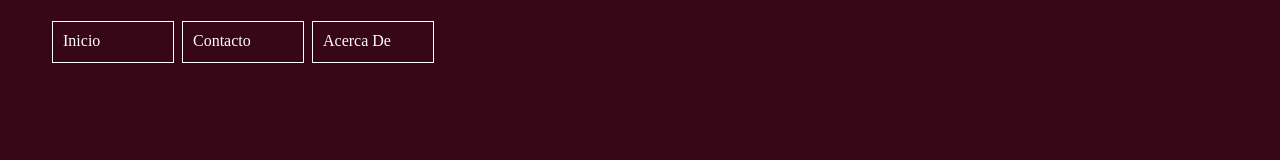
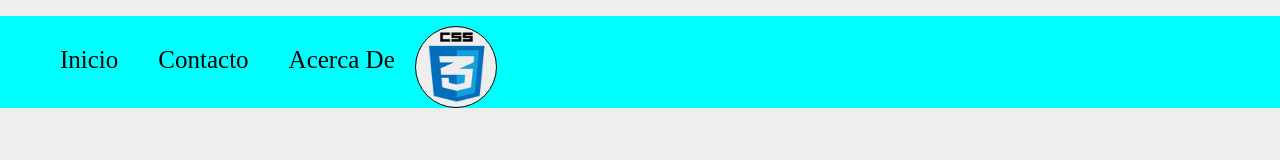
Before and after one commit to Basualdo-Dario/practicando, a plain HTML site: page 1_HTML/6_Menu.html in a window 1280 px wide. Drawn offline with Linux system fonts and the light colour scheme; a web font is replaced by a local one.

Commit message:
tercer commit

```diff
--- a/1_HTML/6_Menu.css
+++ b/1_HTML/6_Menu.css
@@ -1,37 +1,77 @@
 body{
-background-color: #370617;
+    margin: 0;
+    background-color: #eee;
+
+}
+header{
+
+
+}
+div{
+
+
 
 }
 
-
 ul{
 
-     list-style-type: none;
-    background-color: red;
+    list-style-type: none;
+    background-color: rgb(0, 255, 255);
+    overflow: hidden;
+
+
+
+
 }
 
 li{
     float: left;
-    margin: 5px 4px;
+
 }
 
 a{
     display: block;
+    padding: 0px 20px;
     text-decoration: none;
-    color: white;
-    padding: 10px;
-    border:1px  white;
-    border-style: solid;
-    background-color: #370617;
-    height: 20px;
-    width: 100px;
-}
-a:active{
     color: black;
+    font-size: 25px;
+    font-family: 'Aref Ruqaa Ink', serif;
+    padding: 30px 20px;
 
 }
-a:hover{
-    background-color: #6A040F;
+li a:hover{
+    color: #fff;
+    font-family: 'Aref Ruqaa Ink', serif;
+    font-family: 'Indie Flower', cursive;
+    font-size: 30px;
+    background-color: rgb(0, 200, 255);
+
+
+}
+li a:active{
+
+    color: #000;
+    font-family: 'Aref Ruqaa Ink', serif;
+    font-family: 'Indie Flower', cursive;
+    font-size: 30px;
+    background-color: rgb(0, 100, 255);
+
+    /*
+    color: red;
+    font-family: 'Creepster';
+    font-size: 30px;
+    background-color: black;
+    border-radius: 50px;
+     */
 }
 
-/* C38 T7 */
+img{
+    display: block;
+    background-color: #eee;
+    border: 1px solid black;
+    border-radius: 50px;
+    height: 80px;
+    width: 80px;
+    margin: 10px 0px 0px 0px;
+
+}
--- a/1_HTML/6_Menu.html
+++ b/1_HTML/6_Menu.html
@@ -5,15 +5,27 @@
     <meta http-equiv="X-UA-Compatible" content="IE=edge">
     <meta name="viewport" content="width=device-width, initial-scale=1.0">
     <link rel="stylesheet" href="/1_HTML/6_Menu.css">
+    <link rel="preconnect" href="https://fonts.googleapis.com">
+<link rel="preconnect" href="https://fonts.gstatic.com" crossorigin>
+<link href="https://fonts.googleapis.com/css2?family=Aref+Ruqaa+Ink&display=swap" rel="stylesheet">
+
+<link rel="preconnect" href="https://fonts.googleapis.com">
+<link rel="preconnect" href="https://fonts.gstatic.com" crossorigin>
+<link href="https://fonts.googleapis.com/css2?family=Aref+Ruqaa+Ink&family=Indie+Flower&display=swap" rel="stylesheet">
+
+<link rel="preconnect" href="https://fonts.googleapis.com">
+<link rel="preconnect" href="https://fonts.gstatic.com" crossorigin>
+<link href="https://fonts.googleapis.com/css2?family=Aref+Ruqaa+Ink&family=Creepster&family=Indie+Flower&display=swap" rel="stylesheet">
     <title>Menu</title>
 </head>
 <body>
     <header>
-        <div class="hh">
+        <div>
             <ul>
                 <li><a href="">Inicio</a></li>
                 <li><a href="">Contacto</a></li>
                 <li><a href="">Acerca De</a></li>
+                <img src="/1_HTML/assets/imagenes/css3.png" alt="Imagen">
             </ul>
         </div>
 
--- /dev/null
+++ b/1_HTML/7_INLINEvsBlock.css
@@ -0,0 +1,8 @@
+div{
+
+
+}
+span{
+    position: relative;
+    left: 90%;
+}
```
Also changed, not shown: 1_HTML/5_Tablas.css (+32 -0 lines), 1_HTML/5_TablasyListas.html (+31 -3 lines), 1_HTML/7_INLINEvsBlock.html (added, +19 -0 lines).
